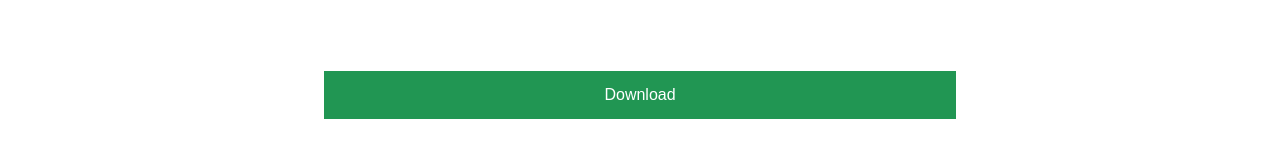
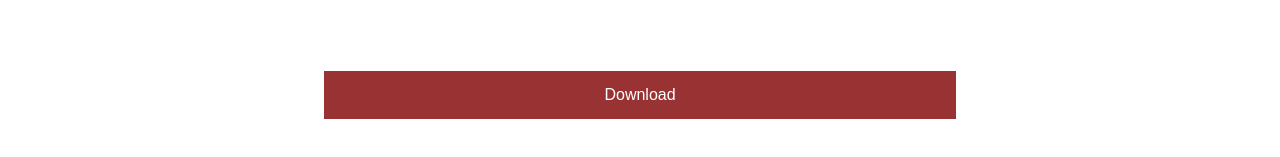
Before and after one commit to canallc/Walt_Digital_BusinessCard, a plain HTML site: page index.html in a window 1280 px wide. Shown: the part 615-772 px from the top of the page. Drawn offline with Linux system fonts and the light colour scheme; a web font is replaced by a local one.

Commit message:
Update main.css

```diff
--- a/main.css
+++ b/main.css
@@ -168,7 +168,7 @@ img.profile-pic {
 }
 
 .button {
-	background-color: #219653;
+	background-color: #993333;
 	height: 48px;
 	padding-left: 24px
 	padding-right: 24px;
```
